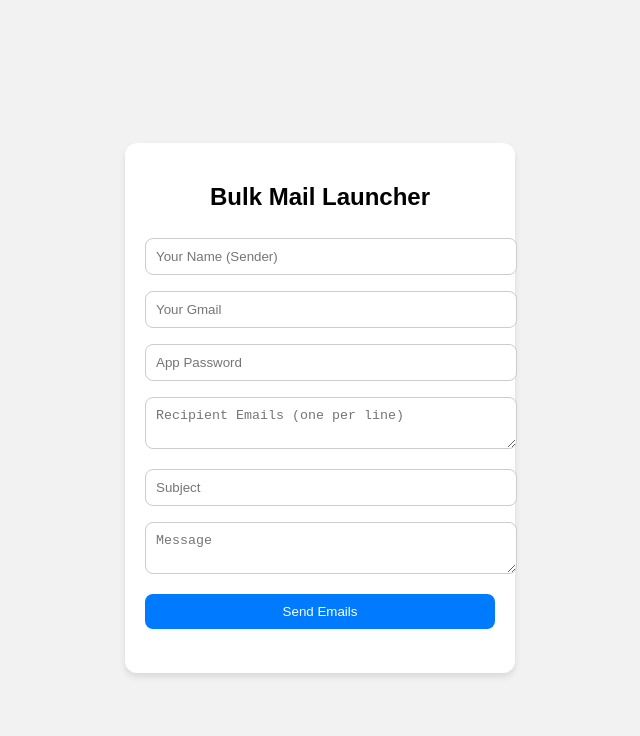
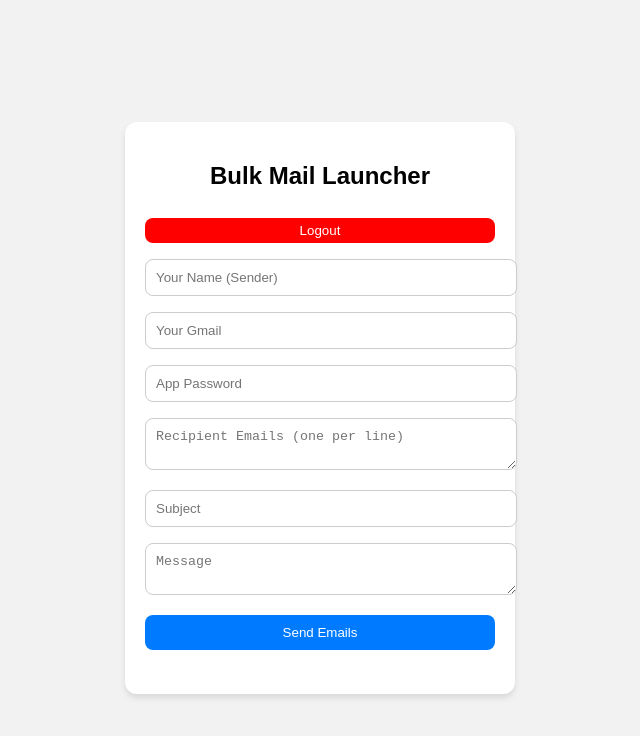
Before and after one commit to deepanshulodhi79-sudo/bulk-mailer-fixed, a website: page public/launcher.html in a window 1280 px wide. Shown: the whole page, without its empty margins (320-960 px from the left). Drawn offline with Linux system fonts and the light colour scheme.

Commit message:
Update launcher.html

```diff
--- a/public/launcher.html
+++ b/public/launcher.html
@@ -8,6 +8,10 @@
 <body>
   <div class="container">
     <h2>Bulk Mail Launcher</h2>
+    <!-- ✅ Logout button -->
+    <button onclick="logout()" style="float: right; background: red; color: white; border: none; padding: 5px 10px; cursor: pointer;">Logout</button>
+    <br><br>
+
     <input type="text" id="senderName" placeholder="Your Name (Sender)">
     <input type="text" id="email" placeholder="Your Gmail">
     <input type="password" id="pass" placeholder="App Password">
```
